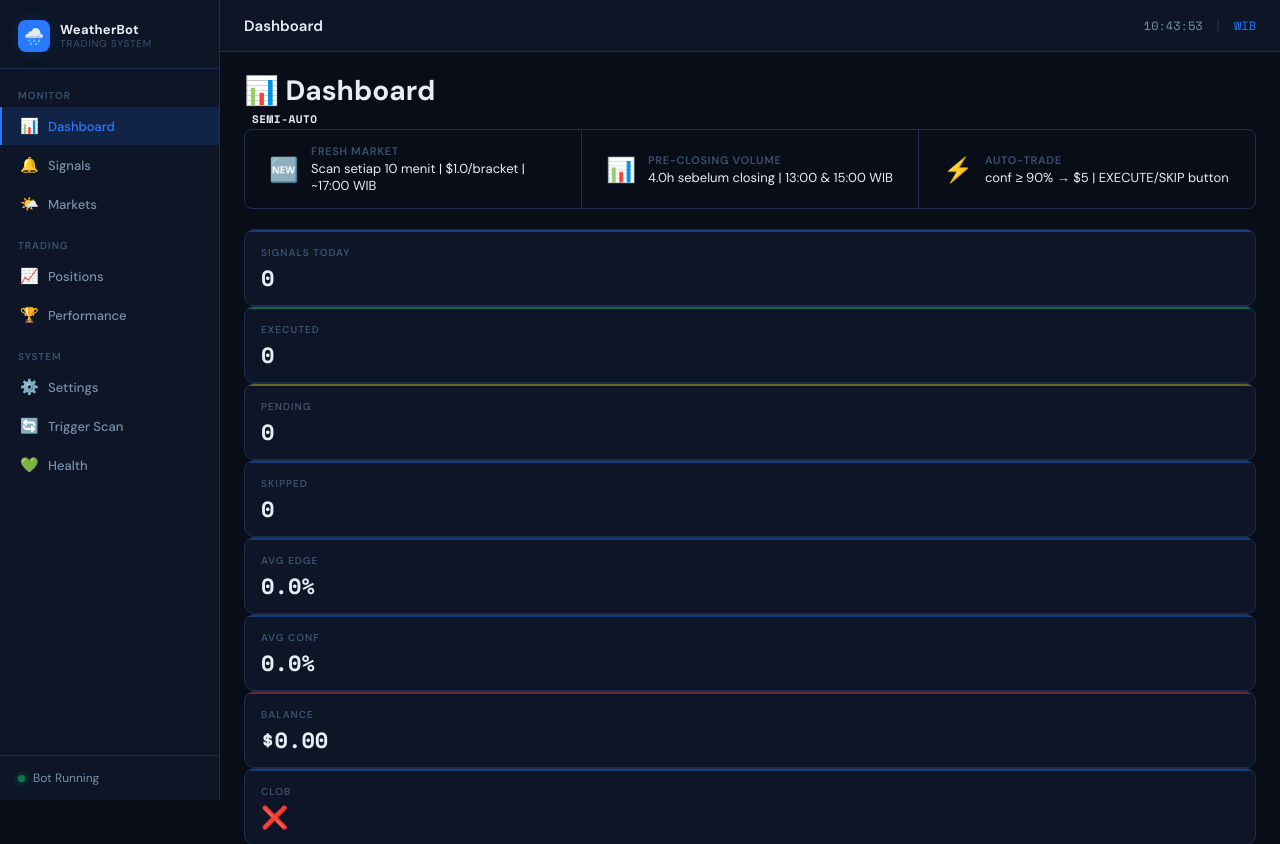
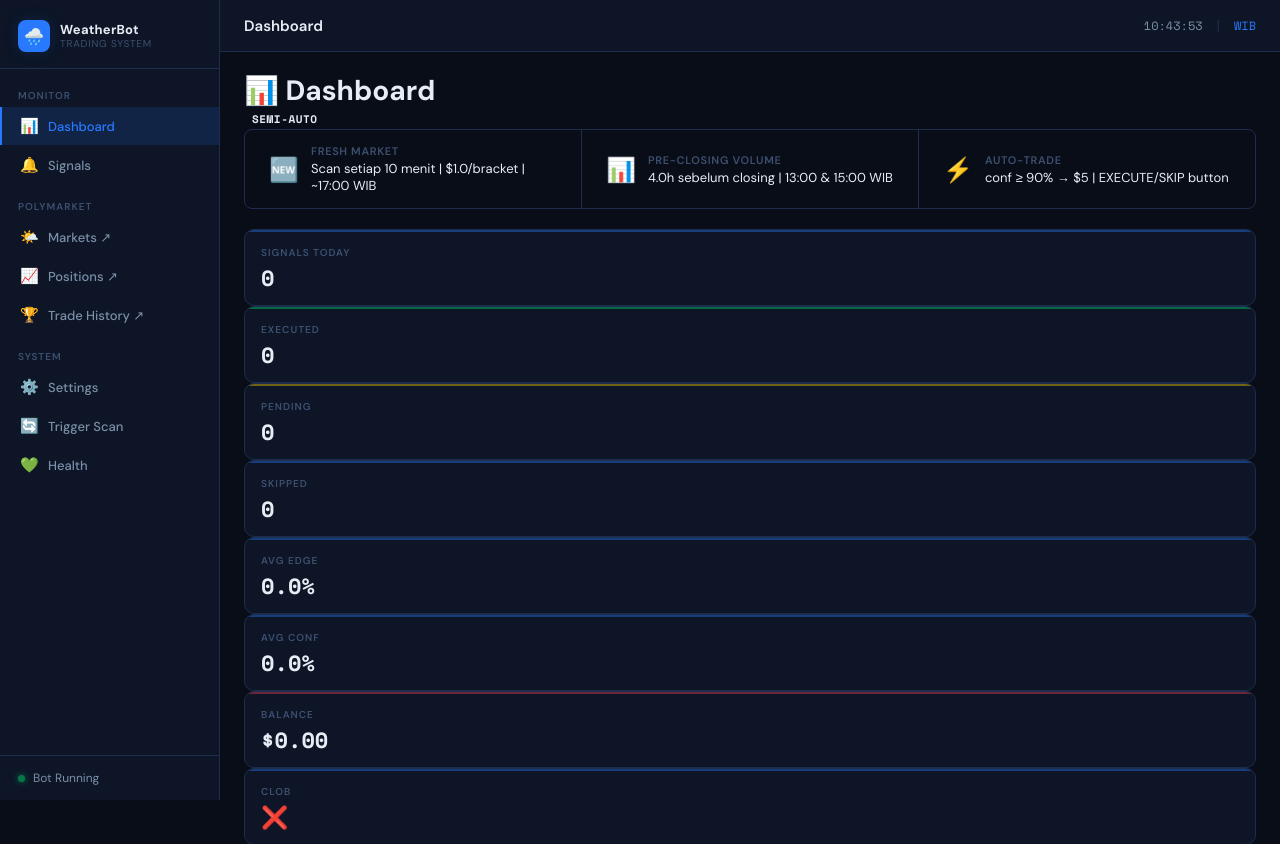
Before and after one commit to dayokun48/polymarket-weather-bot, a Flask app: page / in a window 1280 px wide. Shown: the top 844 px of the page. Run offline with Flask 3, Linux system fonts and the light colour scheme; data that the repository does not hold is empty; parts of the project's set-up code (start-up, migrations or seed data) failed here and were passed over.

Commit message:
fix: base.html final — hapus semua url_for ke route yang dihapus

```diff
--- a/templates/base.html
+++ b/templates/base.html
@@ -7,8 +7,6 @@
   <link rel="stylesheet" href="{{ url_for('static', filename='style.css') }}">
 </head>
 <body>
-
-<!-- ── Sidebar ───────────────────────────────────────────────── -->
 <aside class="sidebar">
   <div class="sidebar-brand">
     <a href="{{ url_for('overview.index') }}" class="logo">
@@ -19,35 +17,26 @@
       </div>
     </a>
   </div>
-
   <nav class="sidebar-nav">
     <div class="nav-section-label">Monitor</div>
-    <a href="{{ url_for('overview.index') }}"
-       class="nav-link {% if request.endpoint == 'overview.index' %}active{% endif %}">
+    <a href="{{ url_for('overview.index') }}" class="nav-link {% if request.endpoint == 'overview.index' %}active{% endif %}">
       <span class="nav-icon">📊</span> Dashboard
     </a>
-    <a href="{{ url_for('signals.list_signals') }}"
-       class="nav-link {% if request.endpoint == 'signals.list_signals' %}active{% endif %}">
+    <a href="{{ url_for('signals.list_signals') }}" class="nav-link {% if request.endpoint == 'signals.list_signals' %}active{% endif %}">
       <span class="nav-icon">🔔</span> Signals
     </a>
-    <a href="{{ url_for('markets.list_markets') }}"
-       class="nav-link {% if request.endpoint == 'markets.list_markets' %}active{% endif %}">
-      <span class="nav-icon">🌤️</span> Markets
+    <div class="nav-section-label" style="margin-top:8px;">Polymarket</div>
+    <a href="https://polymarket.com/markets" target="_blank" class="nav-link">
+      <span class="nav-icon">🌤️</span> Markets ↗
     </a>
-
-    <div class="nav-section-label" style="margin-top:8px;">Trading</div>
-    <a href="{{ url_for('positions.list_positions') }}"
-       class="nav-link {% if request.endpoint == 'positions.list_positions' %}active{% endif %}">
-      <span class="nav-icon">📈</span> Positions
+    <a href="https://polymarket.com/portfolio" target="_blank" class="nav-link">
+      <span class="nav-icon">📈</span> Positions ↗
     </a>
-    <a href="{{ url_for('performance.show_performance') }}"
-       class="nav-link {% if request.endpoint == 'performance.show_performance' %}active{% endif %}">
-      <span class="nav-icon">🏆</span> Performance
+    <a href="https://polymarket.com/activity" target="_blank" class="nav-link">
+      <span class="nav-icon">🏆</span> Trade History ↗
     </a>
-
     <div class="nav-section-label" style="margin-top:8px;">System</div>
-    <a href="{{ url_for('settings.manage_settings') }}"
-       class="nav-link {% if request.endpoint == 'settings.manage_settings' %}active{% endif %}">
+    <a href="{{ url_for('settings.manage_settings') }}" class="nav-link {% if request.endpoint == 'settings.manage_settings' %}active{% endif %}">
       <span class="nav-icon">⚙️</span> Settings
     </a>
     <a href="/api/trigger-scan" class="nav-link">
@@ -57,7 +46,6 @@
       <span class="nav-icon">💚</span> Health
     </a>
   </nav>
-
   <div class="sidebar-footer">
     <div class="bot-status">
       <span class="status-dot"></span>
@@ -65,8 +53,6 @@
     </div>
   </div>
 </aside>
-
-<!-- ── Main ──────────────────────────────────────────────────── -->
 <div class="main">
   <header class="topbar">
     <span class="topbar-title">{% block page_title %}Dashboard{% endblock %}</span>
@@ -76,30 +62,22 @@
       <span style="color:var(--blue)">WIB</span>
     </div>
   </header>
-
   <div class="page-content">
     {% with messages = get_flashed_messages(with_categories=true) %}
-      {% if messages %}
-        {% for category, message in messages %}
-          <div class="alert alert-{{ category }}">{{ message }}</div>
-        {% endfor %}
-      {% endif %}
+      {% if messages %}{% for category, message in messages %}
+        <div class="alert alert-{{ category }}">{{ message }}</div>
+      {% endfor %}{% endif %}
     {% endwith %}
-
     {% block content %}{% endblock %}
   </div>
 </div>
-
 <script>
-// Live clock WIB (UTC+7)
 function updateClock() {
   const now = new Date();
-  const wib = new Date(now.getTime() + (7 * 60 * 60 * 1000));
-  document.getElementById('clock').textContent =
-    wib.toUTCString().slice(17, 25);
+  const wib = new Date(now.getTime() + (7*60*60*1000));
+  document.getElementById('clock').textContent = wib.toUTCString().slice(17,25);
 }
-updateClock();
-setInterval(updateClock, 1000);
+updateClock(); setInterval(updateClock, 1000);
 </script>
 </body>
 </html>
```
